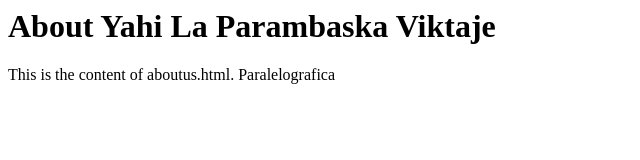
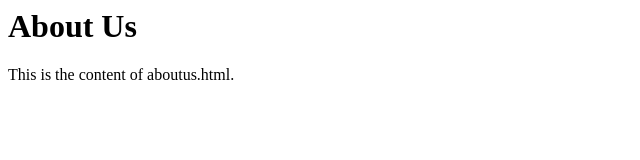
Before and after one commit to turojosephkings/Node-Express, a website: page public/aboutus.html in a window 1280 px wide. Shown: the whole page, without its empty margins (0-640 px from the left). Drawn offline with Linux system fonts and the light colour scheme.

Commit message:
Node-Express

```diff
--- a/public/aboutus.html
+++ b/public/aboutus.html
@@ -3,7 +3,7 @@
     <title>This is aboutus.html</title>
 </head>
 <body>
-    <h1>About Yahi La Parambaska Viktaje</h1>
-    <p>This is the content of aboutus.html. Paralelografica</p>
+    <h1>About Us</h1>
+    <p>This is the content of aboutus.html.</p>
 </body>
 </html>
```
Also changed, not shown: public/index.html (+2 -2 lines).
